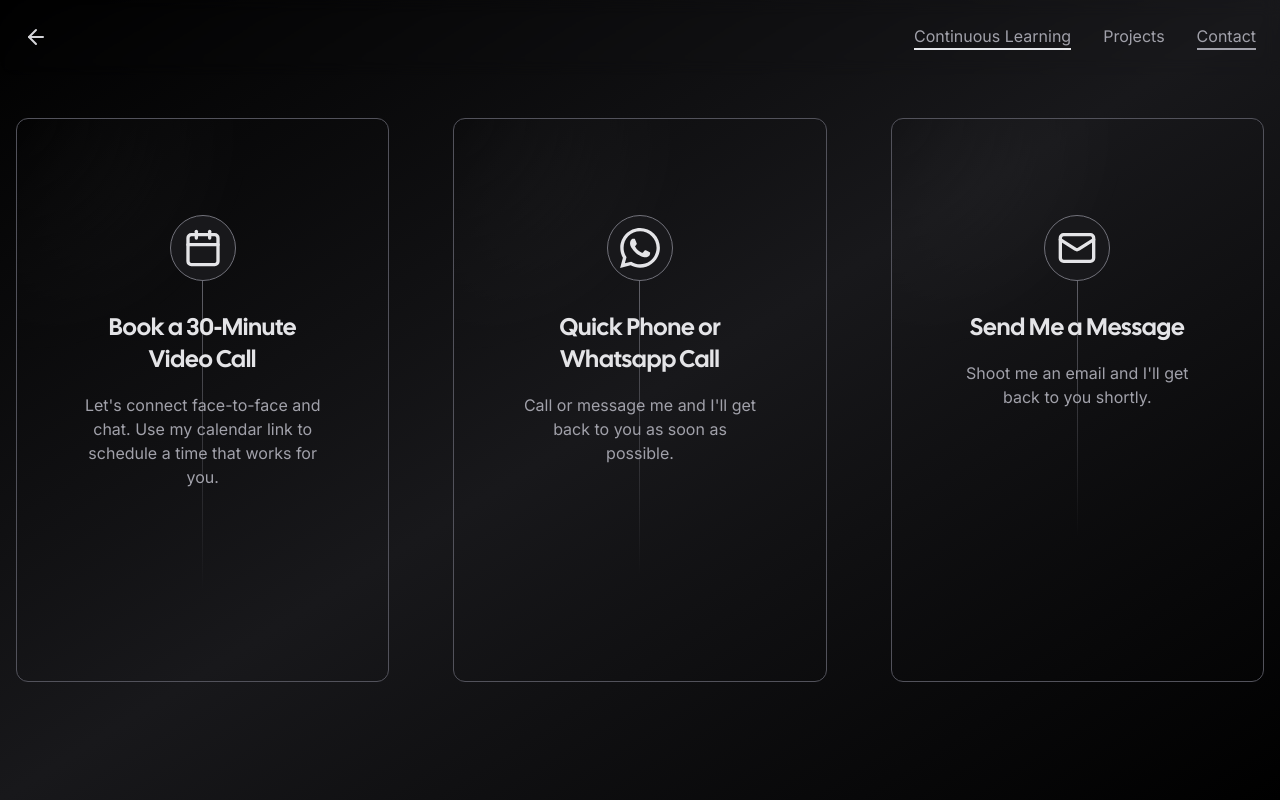
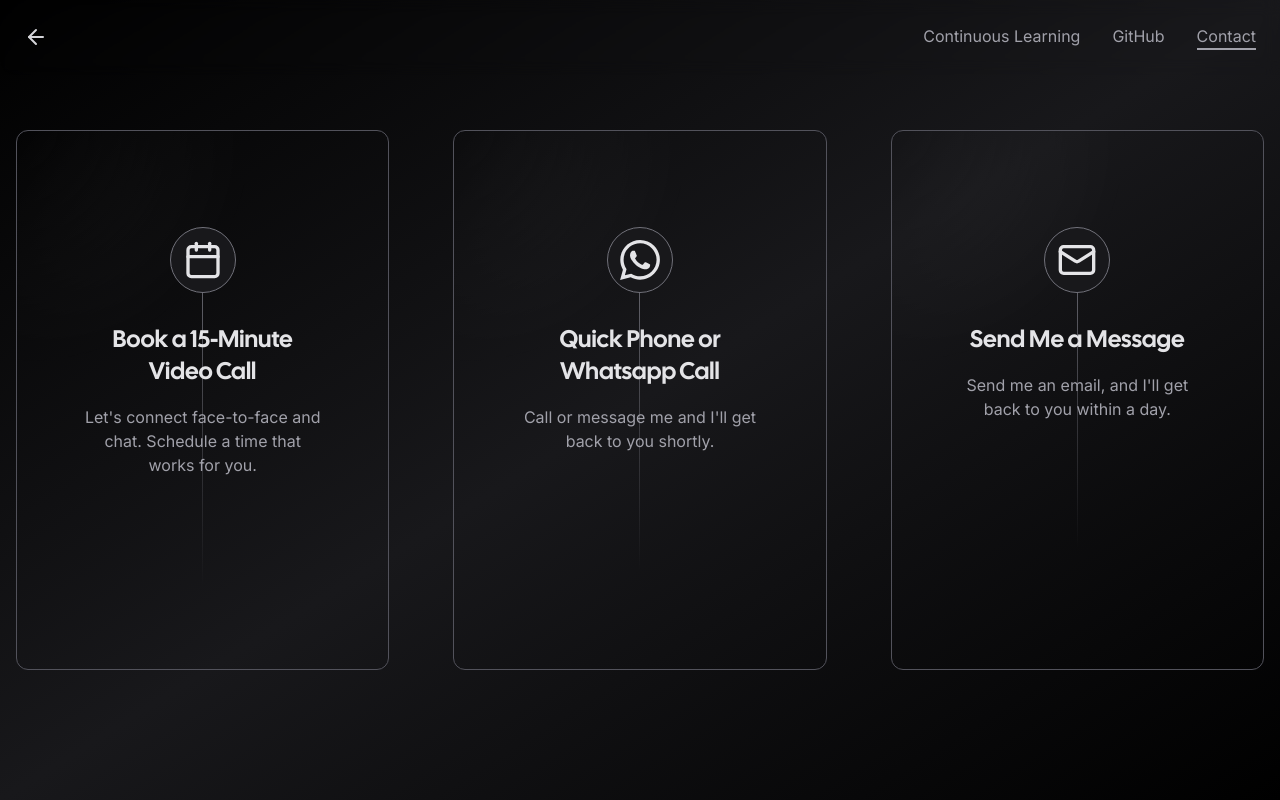
Before and after one commit to the-almeida/thealmeida.online, a Next.js app: page /contact in a window 1280 px wide. Built offline with nearby package versions, Linux system fonts and the light colour scheme; what tailwindcss-debug-screens would draw is missing.

Commit message:
fix: wrong links, unclear titles, lint, and wrong mb on continuous learning navbar item + feat: UX/copy improvements

```diff
--- a/app/components/centeredNav.tsx
+++ b/app/components/centeredNav.tsx
@@ -7,7 +7,7 @@ export const CenteredNavigation: React.FC = () => {
     <nav className="py-16 animate-fade-in">
       <div className="flex items-center justify-center gap-4">
         <Link
-					href="/blog-continuous-learning"
+          href="https://github.com/the-almeida/continuous-learning-and-teaching"
           target="_blank"
           className="text-sm md:text-lg duration-500 text-zinc-400 hover:text-zinc-300"
         >
@@ -18,7 +18,7 @@ export const CenteredNavigation: React.FC = () => {
           target="_blank"
           className="text-sm md:text-lg duration-500 text-zinc-400 hover:text-zinc-300"
         >
-					Projects
+          GitHub
         </Link>
         <Link
           href="/contact"
--- a/app/components/fixedNav.tsx
+++ b/app/components/fixedNav.tsx
@@ -10,7 +10,7 @@ export const FixedNavigation: React.FC = () => {
   useEffect(() => {
     if (!ref.current) return;
     const observer = new IntersectionObserver(([entry]) =>
-			setIntersecting(entry.isIntersecting),
+      setIntersecting(entry.isIntersecting)
     );
 
     observer.observe(ref.current);
@@ -20,7 +20,8 @@ export const FixedNavigation: React.FC = () => {
   return (
     <header ref={ref}>
       <div
-				className={`fixed inset-x-0 top-0 z-50 backdrop-blur  duration-200 border-b  ${isIntersecting
+        className={`fixed inset-x-0 top-0 z-50 backdrop-blur  duration-200 border-b  ${
+          isIntersecting
             ? "bg-zinc-900/0 border-transparent"
             : "bg-zinc-900/500  border-zinc-800 "
         }`}
@@ -28,17 +29,18 @@ export const FixedNavigation: React.FC = () => {
         <div className="container flex flex-row-reverse items-center justify-between p-6 mx-auto">
           <div className="flex justify-between gap-8">
             <Link
-							href="/blog-continuous-learning"
-							className="duration-200 text-zinc-400 border-b-2 hover:text-zinc-100"
+              href="https://github.com/the-almeida/continuous-learning-and-teaching"
+              className="duration-200 text-zinc-400 hover:text-zinc-100"
+              target="_blank"
             >
               Continuous Learning
             </Link>
             <Link
               href="https://github.com/the-almeida"
               className="duration-200 text-zinc-400 hover:text-zinc-100"
-							target='_blank'
+              target="_blank"
             >
-							Projects
+              GitHub
             </Link>
             <Link
               href="/contact"
--- a/app/contact/page.tsx
+++ b/app/contact/page.tsx
@@ -1,28 +1,29 @@
 "use client";
-import { Mail, Calendar } from "lucide-react";
-import { ImWhatsapp } from 'react-icons/im';
+import { Calendar, Mail } from "lucide-react";
 import Link from "next/link";
+import { ImWhatsapp } from "react-icons/im";
+import { Card } from "../components/card";
 import { FixedNavigation } from "../components/fixedNav";
-import { Card } from "../components/card";
 
 const contacts = [
   {
     icon: <Calendar size={40} />,
-		href: "https://calendly.com/gspalmeida/30min",
-		title: "Book a 30-Minute Video Call",
-		subTitle: "Let's connect face-to-face and chat. Use my calendar link to schedule a time that works for you.",
+    href: "https://calendly.com/the-almeida/introduction-call",
+    title: "Book a 15-Minute Video Call",
+    subTitle:
+      "Let's connect face-to-face and chat. Schedule a time that works for you.",
   },
   {
     icon: <ImWhatsapp size={40} />,
     href: "https://wa.link/dgb8r8",
     title: "Quick Phone or Whatsapp Call",
-		subTitle: " Call or message me and I'll get back to you as soon as possible.",
+    subTitle: "Call or message me and I'll get back to you shortly.",
   },
   {
     icon: <Mail size={40} />,
-		href: "mailto:gspalmeida@icloud.com",
+    href: "mailto:gustavo.s.p.almeida@gmail.com",
     title: "Send Me a Message",
-		subTitle: "Shoot me an email and I'll get back to you shortly.",
+    subTitle: "Send me an email, and I'll get back to you within a day.",
   },
 ];
 
```
Lines whose indentation alone changed are shown as unchanged.
